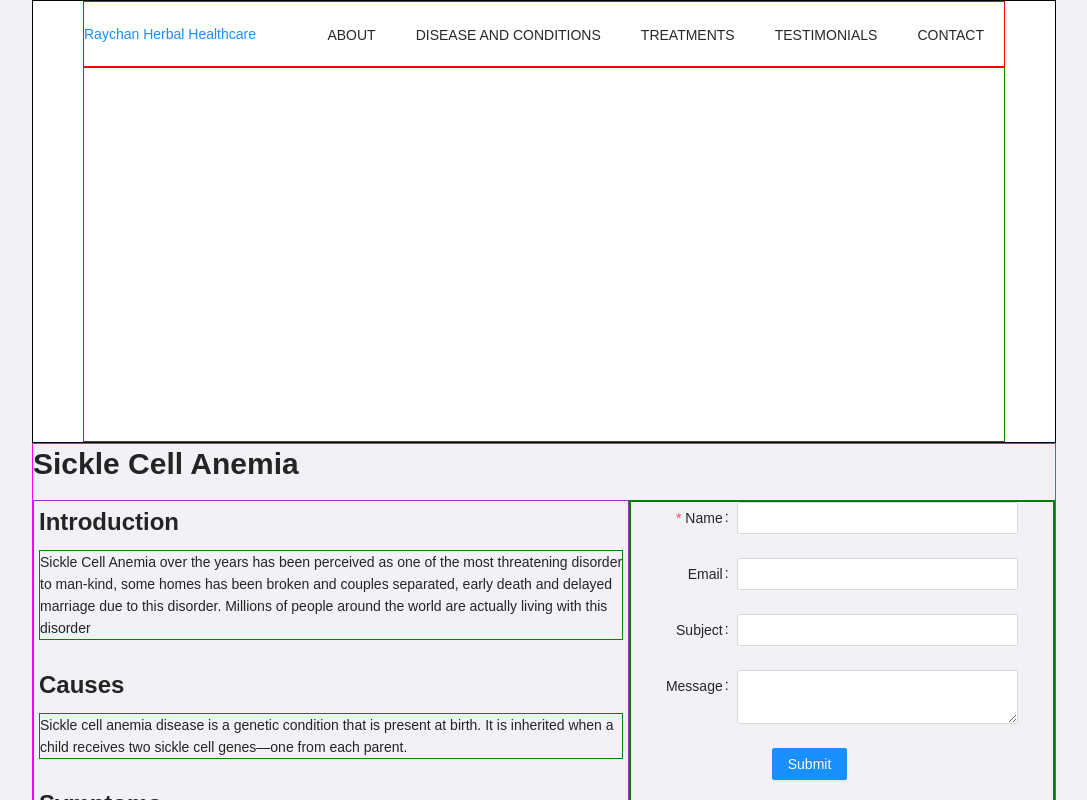
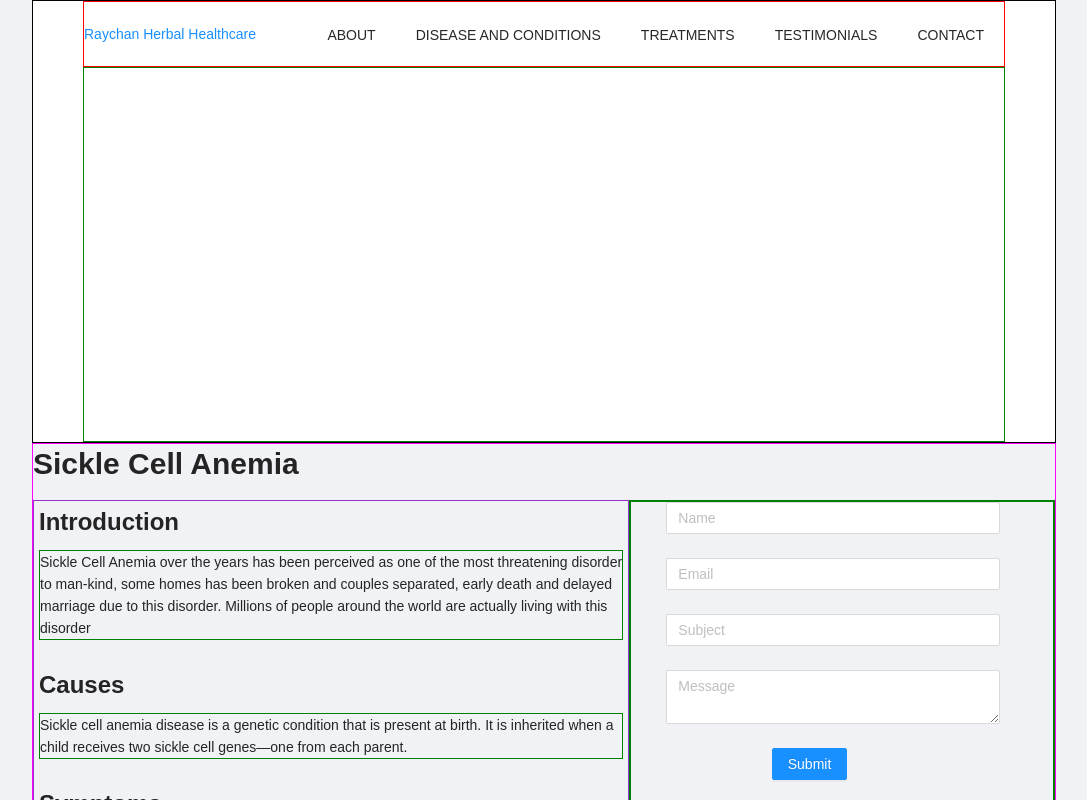
Before and after one commit to damigreen/raychan-frontend, a React (Create React App) app: page /sickle-cell in a window 1280 px wide. Shown: the top 800 px of the page, without its empty margins (96-1183 px from the left). Built offline with nearby package versions, Linux system fonts and the light colour scheme.

Commit message:
modified  contat layout

```diff
--- a/src/components/footer/contact/Contact.js
+++ b/src/components/footer/contact/Contact.js
@@ -1,13 +1,14 @@
 import React from 'react'
 import { Form, Input, Button } from 'antd';
-import moduleName from '../footer.scss'
+import '../footer.scss'
 
 const layout = {
   labelCol: {
     span: 6,
   },
   wrapperCol: {
-    span: 16,
+    span: 19,
+    offset: 2,
   },
 };
 const validateMessages = {
@@ -36,34 +37,36 @@ function Contact() {
     <div id="contact-form">
       <Form {...layout} name="nest-messages" onFinish={onFinish} validateMessages={validateMessages}>
         <Form.Item
+          className="form-input"
           name='name'
-          label="Name"
+          // label="Name"
           rules={[
             {
               required: true,
             },
           ]}
         >
-          <Input />
+          <Input placeholder="Name" />
         </Form.Item>
 
         <Form.Item
+          className="form-input"
           name='email'
-          label="Email"
+          // label="Email"
           rules={[
             {
               type: 'email',
             },
           ]}
         >
-          <Input />
+          <Input placeholder="Email" />
         </Form.Item>
 
-        <Form.Item name='subject' label="Subject">
-          <Input />
+        <Form.Item className="form-input" name='subject'>
+          <Input placeholder="Subject" />
         </Form.Item>
-        <Form.Item name='message' label="Message">
-          <Input.TextArea />
+        <Form.Item className="form-input" name='message'>
+          <Input.TextArea placeholder="Message" />
         </Form.Item>
         <Form.Item wrapperCol={{ ...layout.wrapperCol, offset: 8 }}>
           <Button type="primary" htmlType="submit">
```
